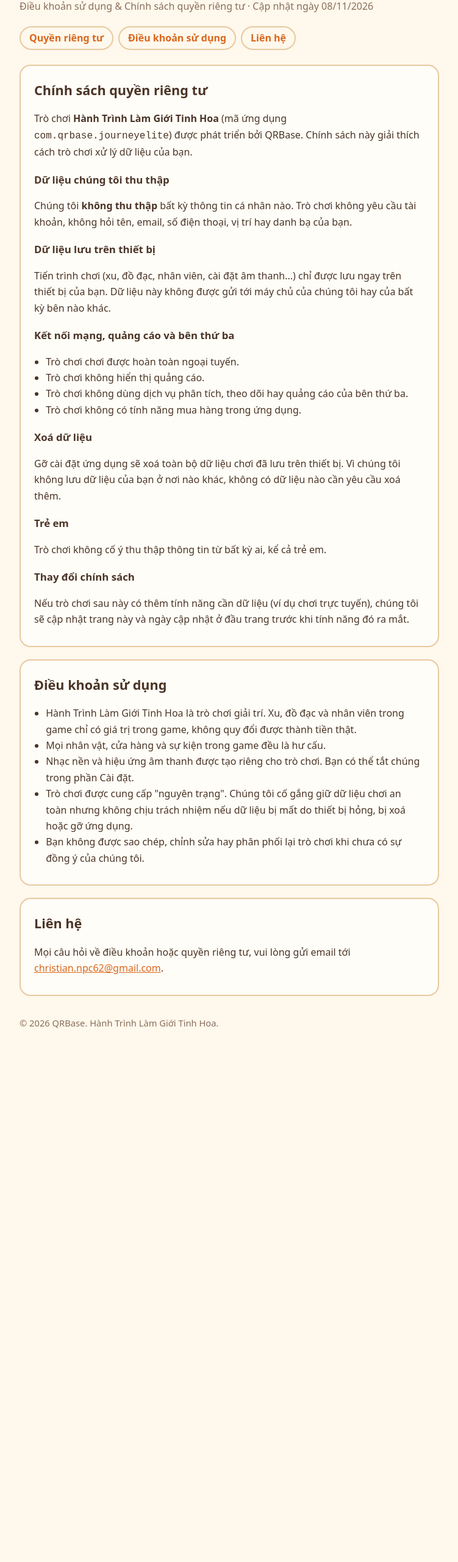
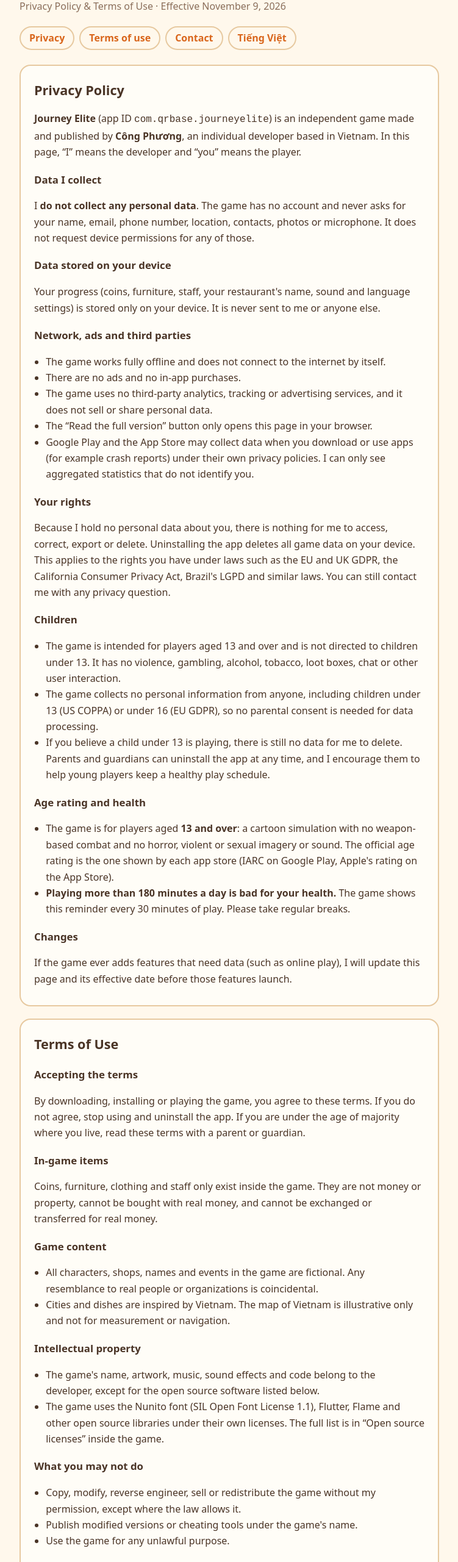
Before and after one commit to congphuong1703/journeyelite-legal, a plain HTML site: page index.html in a window 1280 px wide. Shown: the part 79-2640 px from the top of the page at 61% size, without its empty margins (264-1015 px from the left). Before the commit the page ends 1832 px from the top, so only its background shows below. Drawn offline with Linux system fonts and the light colour scheme.

Commit message:
Set the audience to 13+ and drop the 00+ all-ages rating from the policy

```diff
--- a/index.html
+++ b/index.html
@@ -1,10 +1,10 @@
 <!doctype html>
-<html lang="vi">
+<html lang="en">
 <head>
 <meta charset="utf-8">
 <meta name="viewport" content="width=device-width, initial-scale=1">
-<title>Điều khoản & Quyền riêng tư — Hành Trình Làm Giới Tinh Hoa</title>
-<meta name="description" content="Điều khoản sử dụng và chính sách quyền riêng tư của trò chơi Hành Trình Làm Giới Tinh Hoa.">
+<title>Terms & Privacy — Journey Elite</title>
+<meta name="description" content="Terms of use and privacy policy for the game Journey Elite.">
 <style>
   :root {
     --bg: #fff8ec;
@@ -54,60 +54,126 @@
 <body>
 <main>
   <header>
-    <h1>Hành Trình Làm Giới Tinh Hoa</h1>
-    <p class="meta">Điều khoản sử dụng & Chính sách quyền riêng tư · Cập nhật ngày 08/11/2026</p>
+    <h1>Journey Elite</h1>
+    <p class="meta">Privacy Policy & Terms of Use · Effective November 9, 2026</p>
     <nav>
-      <a href="#privacy">Quyền riêng tư</a>
-      <a href="#terms">Điều khoản sử dụng</a>
-      <a href="#contact">Liên hệ</a>
+      <a href="#privacy">Privacy</a>
+      <a href="#terms">Terms of use</a>
+      <a href="#contact">Contact</a>
+      <a href="#vi" lang="vi">Tiếng Việt</a>
     </nav>
   </header>
 
   <section id="privacy">
-    <h2>Chính sách quyền riêng tư</h2>
-    <p>Trò chơi <strong>Hành Trình Làm Giới Tinh Hoa</strong> (mã ứng dụng <code>com.qrbase.journeyelite</code>) được phát triển bởi QRBase. Chính sách này giải thích cách trò chơi xử lý dữ liệu của bạn.</p>
+    <h2>Privacy Policy</h2>
+    <p><strong>Journey Elite</strong> (app ID <code>com.qrbase.journeyelite</code>) is an independent game made and published by <strong>Công Phương</strong>, an individual developer based in Vietnam. In this page, “I” means the developer and “you” means the player.</p>
 
-    <h3>Dữ liệu chúng tôi thu thập</h3>
-    <p>Chúng tôi <strong>không thu thập</strong> bất kỳ thông tin cá nhân nào. Trò chơi không yêu cầu tài khoản, không hỏi tên, email, số điện thoại, vị trí hay danh bạ của bạn.</p>
+    <h3>Data I collect</h3>
+    <p>I <strong>do not collect any personal data</strong>. The game has no account and never asks for your name, email, phone number, location, contacts, photos or microphone. It does not request device permissions for any of those.</p>
 
-    <h3>Dữ liệu lưu trên thiết bị</h3>
-    <p>Tiến trình chơi (xu, đồ đạc, nhân viên, cài đặt âm thanh...) chỉ được lưu ngay trên thiết bị của bạn. Dữ liệu này không được gửi tới máy chủ của chúng tôi hay của bất kỳ bên nào khác.</p>
+    <h3>Data stored on your device</h3>
+    <p>Your progress (coins, furniture, staff, your restaurant's name, sound and language settings) is stored only on your device. It is never sent to me or anyone else.</p>
 
-    <h3>Kết nối mạng, quảng cáo và bên thứ ba</h3>
+    <h3>Network, ads and third parties</h3>
     <ul>
-      <li>Trò chơi chơi được hoàn toàn ngoại tuyến.</li>
-      <li>Trò chơi không hiển thị quảng cáo.</li>
-      <li>Trò chơi không dùng dịch vụ phân tích, theo dõi hay quảng cáo của bên thứ ba.</li>
-      <li>Trò chơi không có tính năng mua hàng trong ứng dụng.</li>
+      <li>The game works fully offline and does not connect to the internet by itself.</li>
+      <li>There are no ads and no in-app purchases.</li>
+      <li>The game uses no third-party analytics, tracking or advertising services, and it does not sell or share personal data.</li>
+      <li>The “Read the full version” button only opens this page in your browser.</li>
+      <li>Google Play and the App Store may collect data when you download or use apps (for example crash reports) under their own privacy policies. I can only see aggregated statistics that do not identify you.</li>
     </ul>
 
-    <h3>Xoá dữ liệu</h3>
-    <p>Gỡ cài đặt ứng dụng sẽ xoá toàn bộ dữ liệu chơi đã lưu trên thiết bị. Vì chúng tôi không lưu dữ liệu của bạn ở nơi nào khác, không có dữ liệu nào cần yêu cầu xoá thêm.</p>
+    <h3>Your rights</h3>
+    <p>Because I hold no personal data about you, there is nothing for me to access, correct, export or delete. Uninstalling the app deletes all game data on your device. This applies to the rights you have under laws such as the EU and UK GDPR, the California Consumer Privacy Act, Brazil's LGPD and similar laws. You can still contact me with any privacy question.</p>
 
-    <h3>Trẻ em</h3>
-    <p>Trò chơi không cố ý thu thập thông tin từ bất kỳ ai, kể cả trẻ em.</p>
+    <h3>Children</h3>
+    <ul>
+      <li>The game is intended for players aged 13 and over and is not directed to children under 13. It has no violence, gambling, alcohol, tobacco, loot boxes, chat or other user interaction.</li>
+      <li>The game collects no personal information from anyone, including children under 13 (US COPPA) or under 16 (EU GDPR), so no parental consent is needed for data processing.</li>
+      <li>If you believe a child under 13 is playing, there is still no data for me to delete. Parents and guardians can uninstall the app at any time, and I encourage them to help young players keep a healthy play schedule.</li>
+    </ul>
 
-    <h3>Thay đổi chính sách</h3>
-    <p>Nếu trò chơi sau này có thêm tính năng cần dữ liệu (ví dụ chơi trực tuyến), chúng tôi sẽ cập nhật trang này và ngày cập nhật ở đầu trang trước khi tính năng đó ra mắt.</p>
+    <h3>Age rating and health</h3>
+    <ul>
+      <li>The game is for players aged <strong>13 and over</strong>: a cartoon simulation with no weapon-based combat and no horror, violent or sexual imagery or sound. The official age rating is the one shown by each app store (IARC on Google Play, Apple's rating on the App Store).</li>
+      <li><strong>Playing more than 180 minutes a day is bad for your health.</strong> The game shows this reminder every 30 minutes of play. Please take regular breaks.</li>
+    </ul>
+
+    <h3>Changes</h3>
+    <p>If the game ever adds features that need data (such as online play), I will update this page and its effective date before those features launch.</p>
   </section>
 
   <section id="terms">
-    <h2>Điều khoản sử dụng</h2>
+    <h2>Terms of Use</h2>
+
+    <h3>Accepting the terms</h3>
+    <p>By downloading, installing or playing the game, you agree to these terms. If you do not agree, stop using and uninstall the app. If you are under the age of majority where you live, read these terms with a parent or guardian.</p>
+
+    <h3>In-game items</h3>
+    <p>Coins, furniture, clothing and staff only exist inside the game. They are not money or property, cannot be bought with real money, and cannot be exchanged or transferred for real money.</p>
+
+    <h3>Game content</h3>
     <ul>
-      <li>Hành Trình Làm Giới Tinh Hoa là trò chơi giải trí. Xu, đồ đạc và nhân viên trong game chỉ có giá trị trong game, không quy đổi được thành tiền thật.</li>
-      <li>Mọi nhân vật, cửa hàng và sự kiện trong game đều là hư cấu.</li>
-      <li>Nhạc nền và hiệu ứng âm thanh được tạo riêng cho trò chơi. Bạn có thể tắt chúng trong phần Cài đặt.</li>
-      <li>Trò chơi được cung cấp "nguyên trạng". Chúng tôi cố gắng giữ dữ liệu chơi an toàn nhưng không chịu trách nhiệm nếu dữ liệu bị mất do thiết bị hỏng, bị xoá hoặc gỡ ứng dụng.</li>
-      <li>Bạn không được sao chép, chỉnh sửa hay phân phối lại trò chơi khi chưa có sự đồng ý của chúng tôi.</li>
+      <li>All characters, shops, names and events in the game are fictional. Any resemblance to real people or organizations is coincidental.</li>
+      <li>Cities and dishes are inspired by Vietnam. The map of Vietnam is illustrative only and not for measurement or navigation.</li>
+    </ul>
+
+    <h3>Intellectual property</h3>
+    <ul>
+      <li>The game's name, artwork, music, sound effects and code belong to the developer, except for the open source software listed below.</li>
+      <li>The game uses the Nunito font (SIL Open Font License 1.1), Flutter, Flame and other open source libraries under their own licenses. The full list is in “Open source licenses” inside the game.</li>
+    </ul>
+
+    <h3>What you may not do</h3>
+    <ul>
+      <li>Copy, modify, reverse engineer, sell or redistribute the game without my permission, except where the law allows it.</li>
+      <li>Publish modified versions or cheating tools under the game's name.</li>
+      <li>Use the game for any unlawful purpose.</li>
+    </ul>
+
+    <h3>Disclaimer and limitation of liability</h3>
+    <ul>
+      <li>The game is provided free of charge and “as is”, without a guarantee that it will always be free of bugs.</li>
+      <li>I try to keep your progress safe but am not responsible for data lost through device failure, resets, deletion or uninstalling.</li>
+      <li>To the extent the law allows, I am not liable for indirect damages arising from using the game. Nothing in these terms limits liability that cannot be limited by law, or takes away rights you have as a consumer under the laws of the country where you live.</li>
+    </ul>
+
+    <h3>Updates and discontinuation</h3>
+    <p>I may update, change or stop distributing the game at any time. When these terms change, the effective date at the top of this page will be updated. Continuing to play after that date means you accept the new terms.</p>
+
+    <h3>App stores</h3>
+    <p>When you download the game from Google Play or the App Store, that store's terms also apply. For the App Store, Apple's standard Licensed Application End User License Agreement applies. Apple and Google are not responsible for the game or its support.</p>
+
+    <h3>Governing law</h3>
+    <p>These terms are governed by the laws of Vietnam. Any dispute will first be resolved through good-faith discussion. This choice of law does not deprive you of the protection of mandatory consumer laws in the country where you live, and you may also bring a claim in the courts of that country where the law allows.</p>
+  </section>
+
+  <section id="contact">
+    <h2>Contact</h2>
+    <p>For any question, feedback or request about these terms or your privacy, email <a href="mailto:christian.npc62@gmail.com">christian.npc62@gmail.com</a>. I aim to reply within 7 working days.</p>
+  </section>
+
+  <section id="vi" lang="vi">
+    <h2>Tiếng Việt (tóm tắt)</h2>
+    <p>Bản tiếng Anh ở trên là bản chính. Nếu có khác biệt, bản tiếng Anh được ưu tiên.</p>
+    <h3>Quyền riêng tư</h3>
+    <ul>
+      <li><strong>Journey Elite</strong> là trò chơi độc lập do cá nhân <strong>Công Phương</strong> phát triển và phát hành.</li>
+      <li>Trò chơi <strong>không thu thập dữ liệu cá nhân</strong>, không có tài khoản, quảng cáo, mua hàng trong ứng dụng, phân tích hay theo dõi. Tiến trình chơi chỉ lưu trên thiết bị và bị xoá khi gỡ ứng dụng.</li>
+      <li>Trò chơi dành cho người chơi <strong>từ 13 tuổi trở lên</strong>, không hướng tới trẻ em dưới 13 tuổi. Đây là game mô phỏng hoạt hình, không đối kháng bằng vũ khí, không có hình ảnh, âm thanh kinh dị, bạo lực hay khiêu dâm, không cờ bạc, hộp quà may rủi hay trò chuyện giữa người chơi. Mức phân loại độ tuổi chính thức do từng cửa hàng ứng dụng cấp.</li>
+      <li><strong>Chơi quá 180 phút một ngày sẽ ảnh hưởng xấu đến sức khoẻ.</strong> Cứ 30 phút chơi, trò chơi hiện lời nhắc này.</li>
+    </ul>
+    <h3>Điều khoản sử dụng</h3>
+    <ul>
+      <li>Xu, đồ đạc, trang phục và nhân viên chỉ có giá trị trong trò chơi, không mua bằng tiền thật được và không quy đổi được thành tiền thật.</li>
+      <li>Nhân vật, cửa hàng và sự kiện đều là hư cấu; thành phố và món ăn lấy cảm hứng từ Việt Nam. Bản đồ chỉ để minh hoạ.</li>
+      <li>Không được sao chép, dịch ngược, bán hay phân phối lại trò chơi khi chưa được đồng ý.</li>
+      <li>Trò chơi được cung cấp miễn phí, “nguyên trạng”. Điều khoản được điều chỉnh bởi pháp luật Việt Nam nhưng không làm mất các quyền của người tiêu dùng theo luật nơi bạn sinh sống.</li>
+      <li>Liên hệ: <a href="mailto:christian.npc62@gmail.com">christian.npc62@gmail.com</a>.</li>
     </ul>
   </section>
 
-  <section id="contact">
-    <h2>Liên hệ</h2>
-    <p>Mọi câu hỏi về điều khoản hoặc quyền riêng tư, vui lòng gửi email tới <a href="mailto:christian.npc62@gmail.com">christian.npc62@gmail.com</a>.</p>
-  </section>
-
-  <footer>© 2026 QRBase. Hành Trình Làm Giới Tinh Hoa.</footer>
+  <footer>© 2026 Công Phương. Journey Elite.</footer>
 </main>
 </body>
 </html>
```
